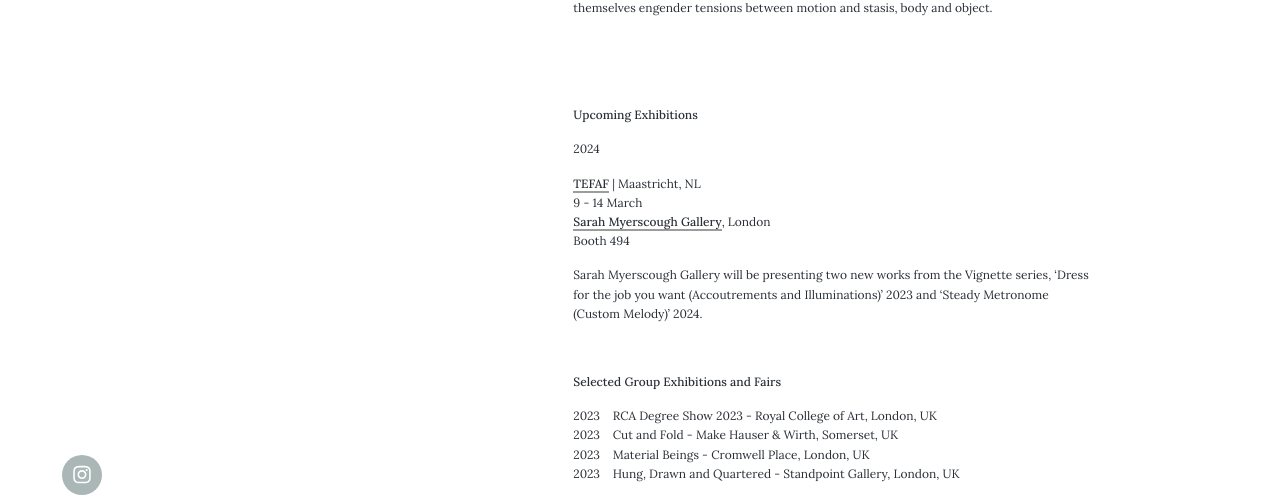
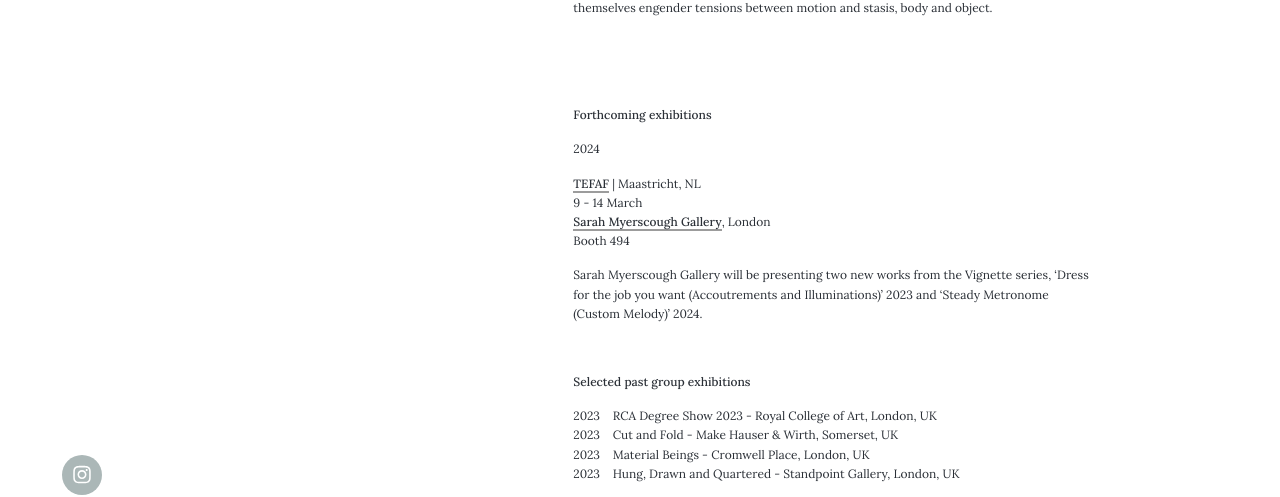
Before and after one commit to francespinnock/francespinnock.github.io, a Jekyll site: the page built from _pages/about.md, in a window 1280 px wide and 900 px high. Shown: the part 326-823 px from the top of the window. Built offline with Jekyll 4.4.1, drawn with Linux system fonts in a browser that asks for light colours; nearby versions of some CDN libraries.

Commit message:
Update about.md

```diff
--- a/_pages/about.md
+++ b/_pages/about.md
@@ -16,7 +16,7 @@ Central to Pinnock’s work are the processes of pattern cutting and hand stitch
 
 
 
-**Upcoming Exhibitions**
+**Forthcoming exhibitions**
 
 2024
 
@@ -31,7 +31,7 @@ Sarah Myerscough Gallery will be presenting two new works from the Vignette seri
 <br />
 
 
-**Selected Group Exhibitions and Fairs**
+**Selected past group exhibitions**
 
 2023&nbsp;&nbsp;&nbsp; RCA Degree Show 2023 - Royal College of Art, London, UK
 2023&nbsp;&nbsp;&nbsp; Cut and Fold - Make Hauser & Wirth, Somerset, UK
```
